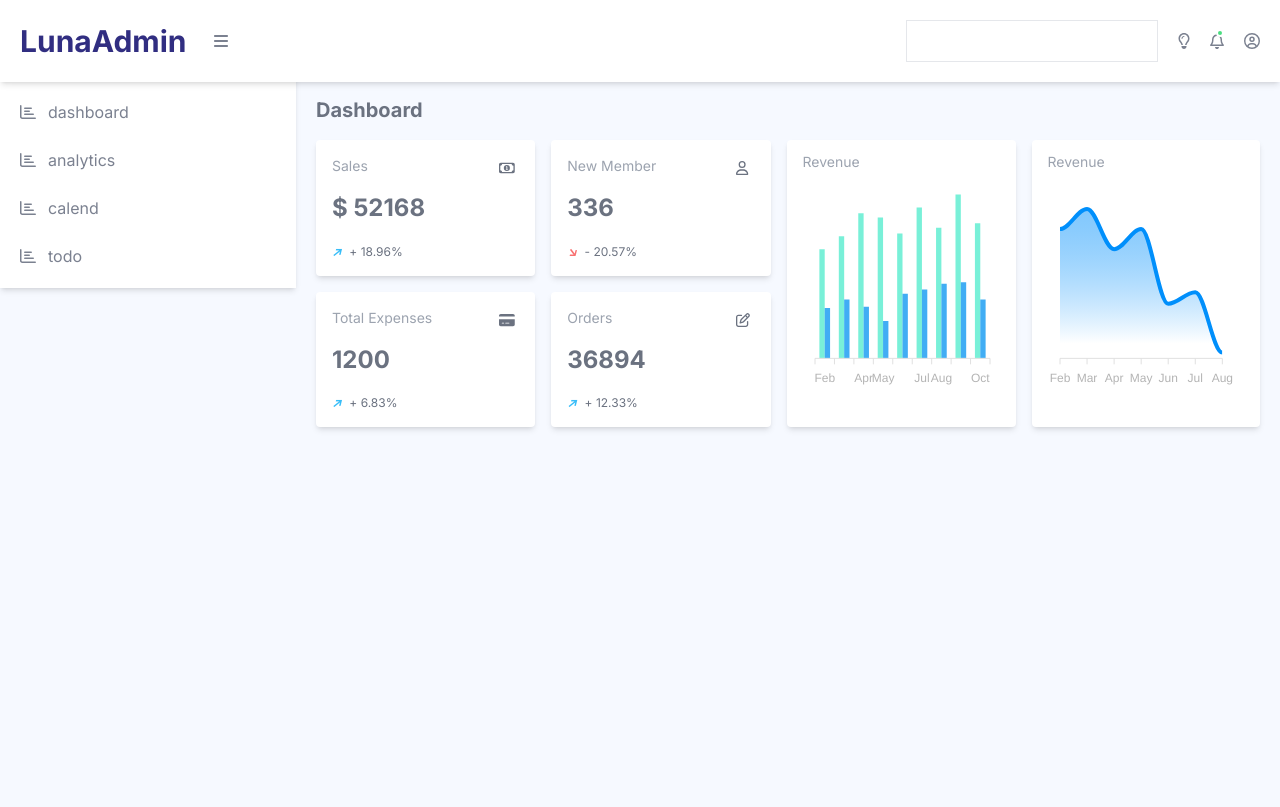
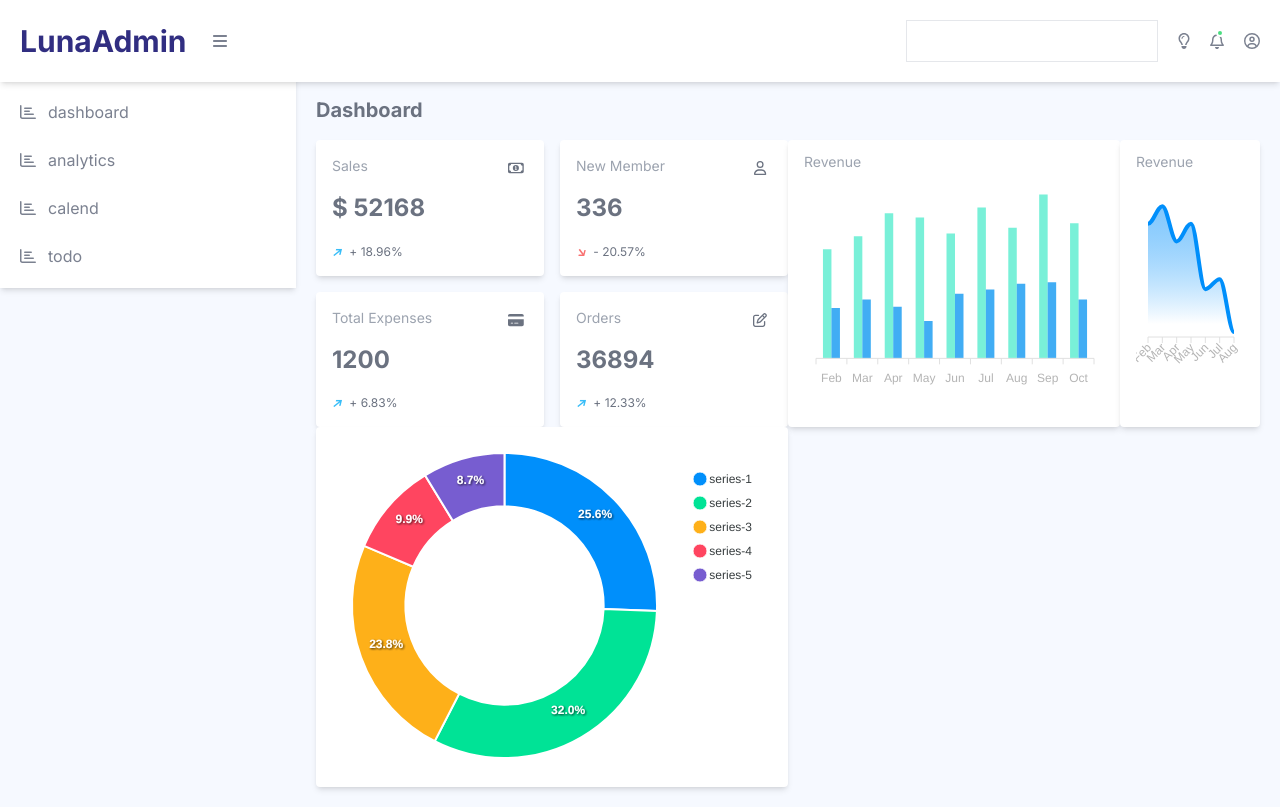
Before and after one commit to LunaGoodnight/next-dashboard, a Next.js app: page / in a window 1280 px wide. Built offline with nearby package versions, Linux system fonts and the light colour scheme.

Commit message:
modify main page block width

```diff
--- a/app/AreaChart.tsx
+++ b/app/AreaChart.tsx
@@ -45,7 +45,7 @@ const series = [
 ];
 export const AreaChart = () => {
   return (
-    <div className="w-1/4 bg-white p-4 text-left rounded shadow-md max-h-[20rem] relative">
+    <div className="bg-white p-4 text-left rounded shadow-md max-h-[20rem] relative">
       <h4 className="text-sm text-gray-400 absolute top-3">Revenue</h4>
       <Chart type="area" options={options} series={series} height={240} />
     </div>
--- a/app/DashboardChartSection.tsx
+++ b/app/DashboardChartSection.tsx
@@ -1,66 +1,20 @@
 "use client";
 
 import { AreaChart } from "@/app/AreaChart";
+import { NumberDataSection } from "@/app/NumberDataSection";
 import { RevenueBarChart } from "@/app/RevenueBarChart";
-import { numberData } from "@/src/config/numberData";
-import { calculatePercentageChange } from "@/src/utils/calculatePercentageChange";
-import { FontAwesomeIcon } from "@fortawesome/react-fontawesome";
+import { VisitedDonut } from "@/app/VisitedDonut";
 
 export const DashboardChartSection = () => {
   return (
-    <div className="flex gap-4 w-full">
-      <div className="grid gap-4 grid-cols-2 w-2/4">
-        {numberData.map(
-          ({
-            title,
-            iconColor,
-            lastMonth,
-            icon,
-            thisMonth,
-            iconBackground,
-            isMoney,
-          }) => {
-            const { isIncrease, percentage } = calculatePercentageChange(
-              lastMonth,
-              thisMonth
-            );
-            return (
-              <div
-                key={title}
-                className="bg-white p-4 rounded text-left shadow-md relative"
-              >
-                <div className="flex items-start justify-between">
-                  <h4 className="text-sm text-gray-400">{title}</h4>
-                  <div
-                    className={`${iconBackground} ${iconColor} rounded w-6 h-6 flex items-center justify-center text-center text-sm`}
-                  >
-                    <FontAwesomeIcon icon={icon} />
-                  </div>
-                </div>
-                <div className="text-2xl font-bold pt-3">
-                  {isMoney && "$ "}
-                  {thisMonth}
-                </div>
-                <div className="text-xs flex gap-2 absolute bottom-4">
-                  <i
-                    className={`${
-                      isIncrease
-                        ? "text-sky-400 after:content-['↗']"
-                        : "text-red-400 after:content-['↘']"
-                    } font-bold`}
-                  />
-                  <span>
-                    {isIncrease ? "+" : "-"} {percentage}%
-                  </span>
-                </div>
-              </div>
-            );
-          }
-        )}
+    <div className="flex w-full flex-wrap">
+      <NumberDataSection />
+      <div className="w-2/4 flex justify-between">
+        <RevenueBarChart />
+        <AreaChart />
       </div>
 
-      <RevenueBarChart />
-      <AreaChart />
+      <VisitedDonut />
     </div>
   );
 };
--- /dev/null
+++ b/app/NumberDataSection.tsx
@@ -0,0 +1,57 @@
+import { numberData } from "@/src/config/numberData";
+import { calculatePercentageChange } from "@/src/utils/calculatePercentageChange";
+import { FontAwesomeIcon } from "@fortawesome/react-fontawesome";
+
+export const NumberDataSection = () => {
+  return (
+    <div className="grid gap-4 grid-cols-2 w-2/4">
+      {numberData.map(
+        ({
+          title,
+          iconColor,
+          lastMonth,
+          icon,
+          thisMonth,
+          iconBackground,
+          isMoney,
+        }) => {
+          const { isIncrease, percentage } = calculatePercentageChange(
+            lastMonth,
+            thisMonth
+          );
+          return (
+            <div
+              key={title}
+              className="bg-white p-4 rounded text-left shadow-md relative"
+            >
+              <div className="flex items-start justify-between">
+                <h4 className="text-sm text-gray-400">{title}</h4>
+                <div
+                  className={`${iconBackground} ${iconColor} rounded w-6 h-6 flex items-center justify-center text-center text-sm`}
+                >
+                  <FontAwesomeIcon icon={icon} />
+                </div>
+              </div>
+              <div className="text-2xl font-bold pt-3">
+                {isMoney && "$ "}
+                {thisMonth}
+              </div>
+              <div className="text-xs flex gap-2 absolute bottom-4">
+                <i
+                  className={`${
+                    isIncrease
+                      ? "text-sky-400 after:content-['↗']"
+                      : "text-red-400 after:content-['↘']"
+                  } font-bold`}
+                />
+                <span>
+                  {isIncrease ? "+" : "-"} {percentage}%
+                </span>
+              </div>
+            </div>
+          );
+        }
+      )}
+    </div>
+  );
+};
--- a/app/RevenueBarChart.tsx
+++ b/app/RevenueBarChart.tsx
@@ -48,7 +48,7 @@ const options: ApexOptions = {
 };
 export const RevenueBarChart = () => {
   return (
-    <div className="w-1/4 bg-white p-4 text-left rounded shadow-md max-h-[20rem] relative">
+    <div className="bg-white p-4 text-left rounded shadow-md max-h-[20rem] relative">
       <h4 className="text-sm text-gray-400 absolute top-3">Revenue</h4>
       <Chart type="bar" options={options} series={series} height={240} />
     </div>
--- /dev/null
+++ b/app/VisitedDonut.tsx
@@ -0,0 +1,29 @@
+import { ApexOptions } from "apexcharts";
+import Chart from "react-apexcharts";
+
+const series = [44, 55, 41, 17, 15];
+const options: ApexOptions = {
+  chart: {
+    type: "donut",
+  },
+  responsive: [
+    {
+      breakpoint: 480,
+      options: {
+        chart: {
+          width: 200,
+        },
+        legend: {
+          position: "bottom",
+        },
+      },
+    },
+  ],
+};
+export const VisitedDonut = () => {
+  return (
+    <div className="bg-white p-4 rounded text-left shadow-md relative w-2/4">
+      <Chart type="donut" options={options} series={series} />
+    </div>
+  );
+};
--- a/app/layout.tsx
+++ b/app/layout.tsx
@@ -46,7 +46,7 @@ export default function RootLayout({
             <div className="text-[#7b8190]">
               <header className="flex w-full justify-between bg-white fixed top-0 z-20">
                 <div className="p-5 w-full flex justify-between dark:bg-neutral-600 shadow-md">
-                  <div className="flex justify-between items-center w-52">
+                  <div className="flex justify-between items-center w-2/12">
                     <div className="font-bold text-indigo-900 text-3xl dark:text-yellow-300">
                       LunaAdmin
                     </div>
```
